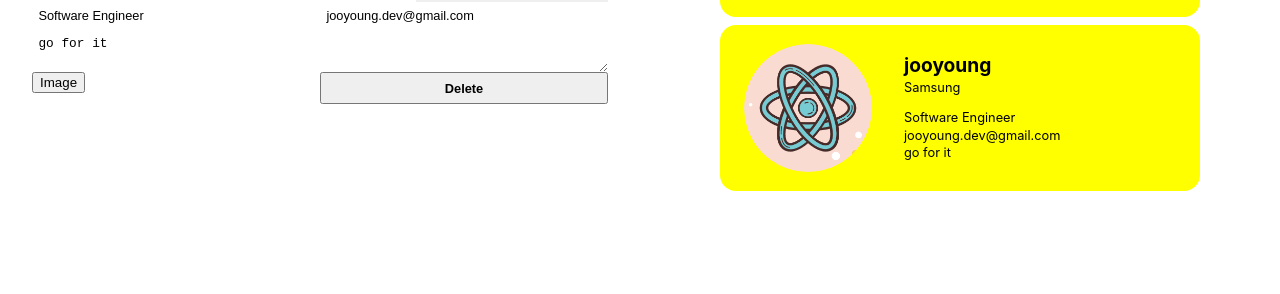
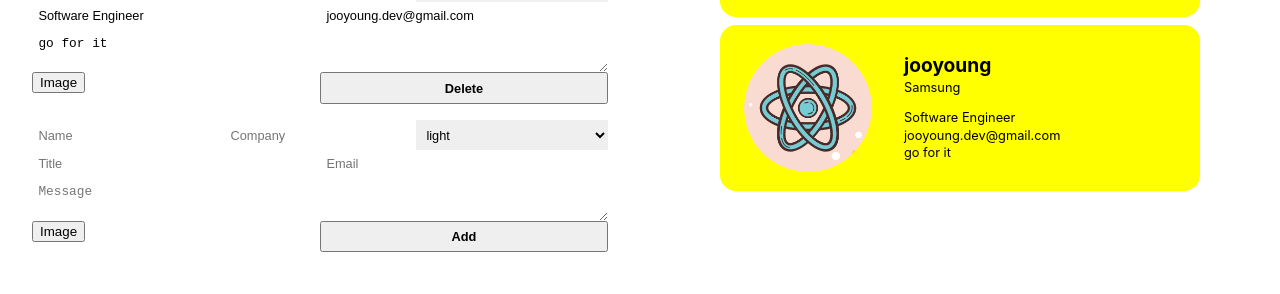
Before and after one commit to S-jooyoung/Business-CardMaker, a React (Create React App) app: page /maker in a window 1280 px wide. Shown: the part 472-766 px from the top of the page. Built offline with nearby package versions, Linux system fonts and the light colour scheme; no server answers; sample sign-in values are in the browser's storage; grey boxes are pictures that could not be loaded.

Commit message:
Feat:add CardAddForm component

```diff
--- /dev/null
+++ b/src/components/card_add_form/card_add_form.jsx
@@ -0,0 +1,88 @@
+import React, { useRef } from "react";
+import Button from "../button/button";
+import ImageFileInput from "../image_file_input/image_file_input";
+import styles from "./card_add_form.module.css";
+
+const CardAddForm = ({ onAdd }) => {
+  const formRef = useRef();
+  const nameRef = useRef();
+  const companyRef = useRef();
+  const themeRef = useRef();
+  const titleRef = useRef();
+  const emailRef = useRef();
+  const messageRef = useRef();
+
+  const onSubmit = (event) => {
+    event.preventDefault();
+    const card = {
+      id: Date.now(),
+      name: nameRef.current.value || "",
+      company: companyRef.current.value || "",
+      theme: themeRef.current.value,
+      title: titleRef.current.value || "",
+      email: emailRef.current.value || "",
+      message: messageRef.current.value || "",
+      fileName: "",
+      fileURL: "",
+    };
+
+    formRef.current.reset();
+    onAdd(card);
+  };
+
+  return (
+    <form ref={formRef} className={styles.form}>
+      <input
+        ref={nameRef}
+        className={styles.input}
+        type="text"
+        name="name"
+        placeholder="Name"
+      />
+      <input
+        ref={companyRef}
+        className={styles.input}
+        type="text"
+        name="company"
+        placeholder="Company"
+      />
+      <select
+        ref={themeRef}
+        className={styles.select}
+        name="theme"
+        placeholder="Theme"
+      >
+        <option value="light">light</option>
+        <option value="dark">dark</option>
+        <option value="colorful">colorful</option>
+      </select>
+      <input
+        ref={titleRef}
+        className={styles.input}
+        type="text"
+        name="title"
+        placeholder="Title"
+      />
+      <input
+        ref={emailRef}
+        className={styles.input}
+        type="text"
+        name="email"
+        placeholder="Email"
+      />
+      <textarea
+        ref={messageRef}
+        className={styles.textarea}
+        name="message"
+        placeholder="Message"
+      ></textarea>
+      <div className={styles.fileInput}>
+        <ImageFileInput />
+      </div>
+
+      <Button name="Add" onClick={onSubmit} />
+    </form>
+  );
+};
+
+export default CardAddForm;
--- /dev/null
+++ b/src/components/card_add_form/card_add_form.module.css
@@ -0,0 +1,45 @@
+@value makerBlack from "../../common/colors.css";
+
+.form {
+  display: flex;
+  width: 100%;
+  flex-wrap: wrap;
+  border-top: 1px solid makerBlack;
+  border-left: 1px solid makerBlack;
+  margin-bottom: 1em;
+}
+
+.input,
+.textarea,
+.select,
+.button,
+.fileInput {
+  font-size: 0.8rem;
+  width: 100%;
+  border: 0;
+  padding: 0.5em;
+  border-bottom: 1px solid makerBlack;
+  border-right: 1px solid makerBlack;
+  background: makerWhite;
+}
+
+.input,
+.select {
+  flex: 1 1 30%;
+}
+
+.fileInput {
+  padding: 0;
+  flex: 1 1 50%;
+}
+
+.input:focus,
+.textarea:focus,
+.select:focus,
+.button:focus {
+  outline: 0;
+}
+
+.textarea {
+  flex-basis: 100%;
+}
--- a/src/components/cardmaker/cardmaker.jsx
+++ b/src/components/cardmaker/cardmaker.jsx
@@ -1,13 +1,15 @@
 import React from "react";
+import CardAddForm from "../card_add_form/card_add_form";
 import CardEditForm from "../card_edit_form/card_edit_form";
 import styles from "./cardmaker.module.css";
 
-const CardMaker = ({ cards }) => (
+const CardMaker = ({ cards, addCard }) => (
   <section className={styles.CardMaker}>
     <h1 className={styles.title}>CardMaker</h1>
     {cards.map((card) => (
       <CardEditForm key={card.id} card={card} />
     ))}
+    <CardAddForm onAdd={addCard} />
   </section>
 );
 
--- a/src/components/maker/maker.jsx
+++ b/src/components/maker/maker.jsx
@@ -43,6 +43,7 @@
     },
   ]);
   const navigate = useNavigate();
+
   const onLogout = () => {
     authService.logout();
   };
@@ -54,11 +55,16 @@
       }
     });
   });
+
+  const addCard = (card) => {
+    const updated = [...cards, card];
+    setCards(updated);
+  };
   return (
     <section className={styles.maker}>
       <Header onLogout={onLogout} />
       <section className={styles.Card}>
-        <CardMaker cards={cards} />
+        <CardMaker cards={cards} addCard={addCard} />
         <CardPreview cards={cards} />
       </section>
       <Footer />
```
